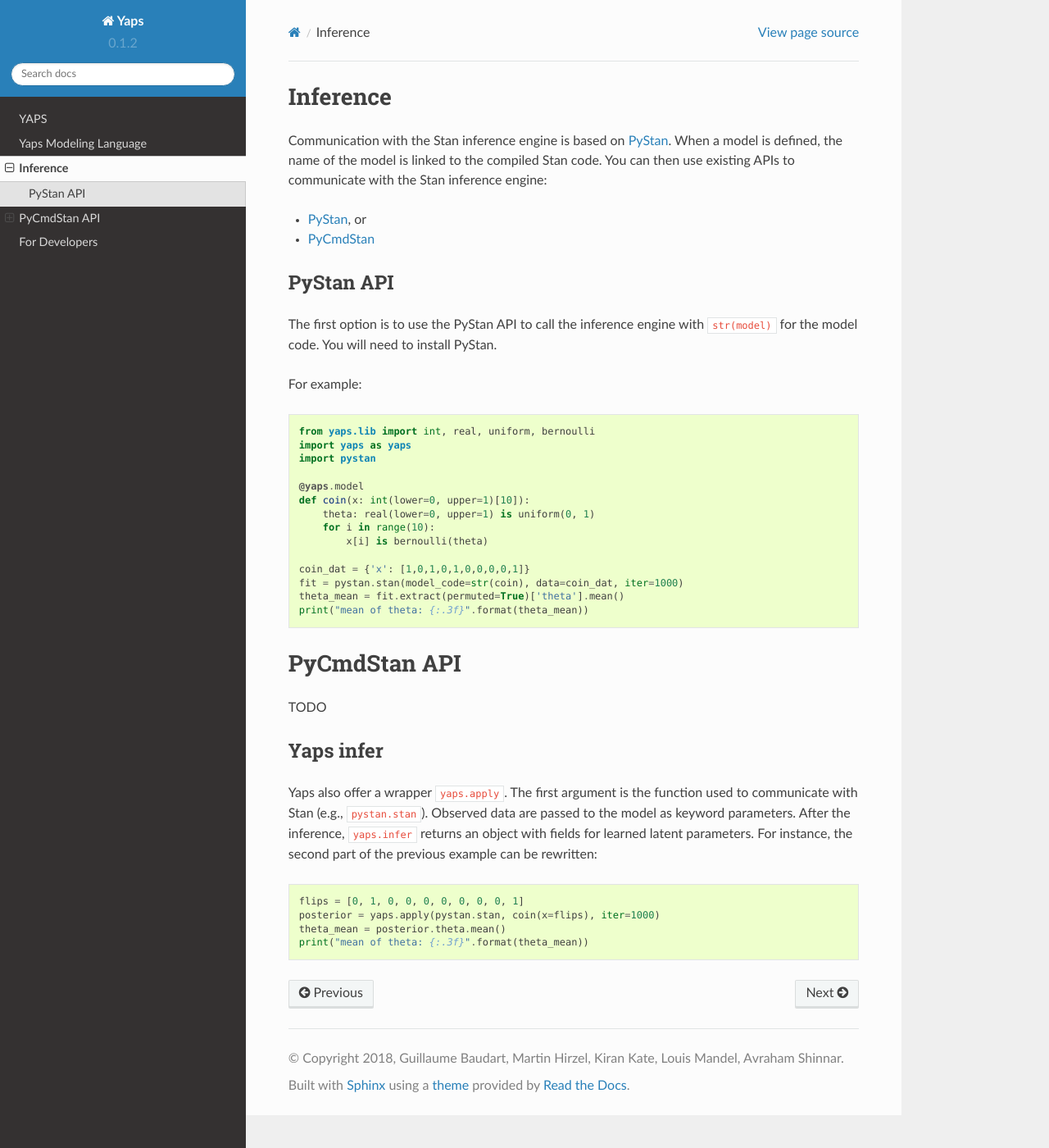
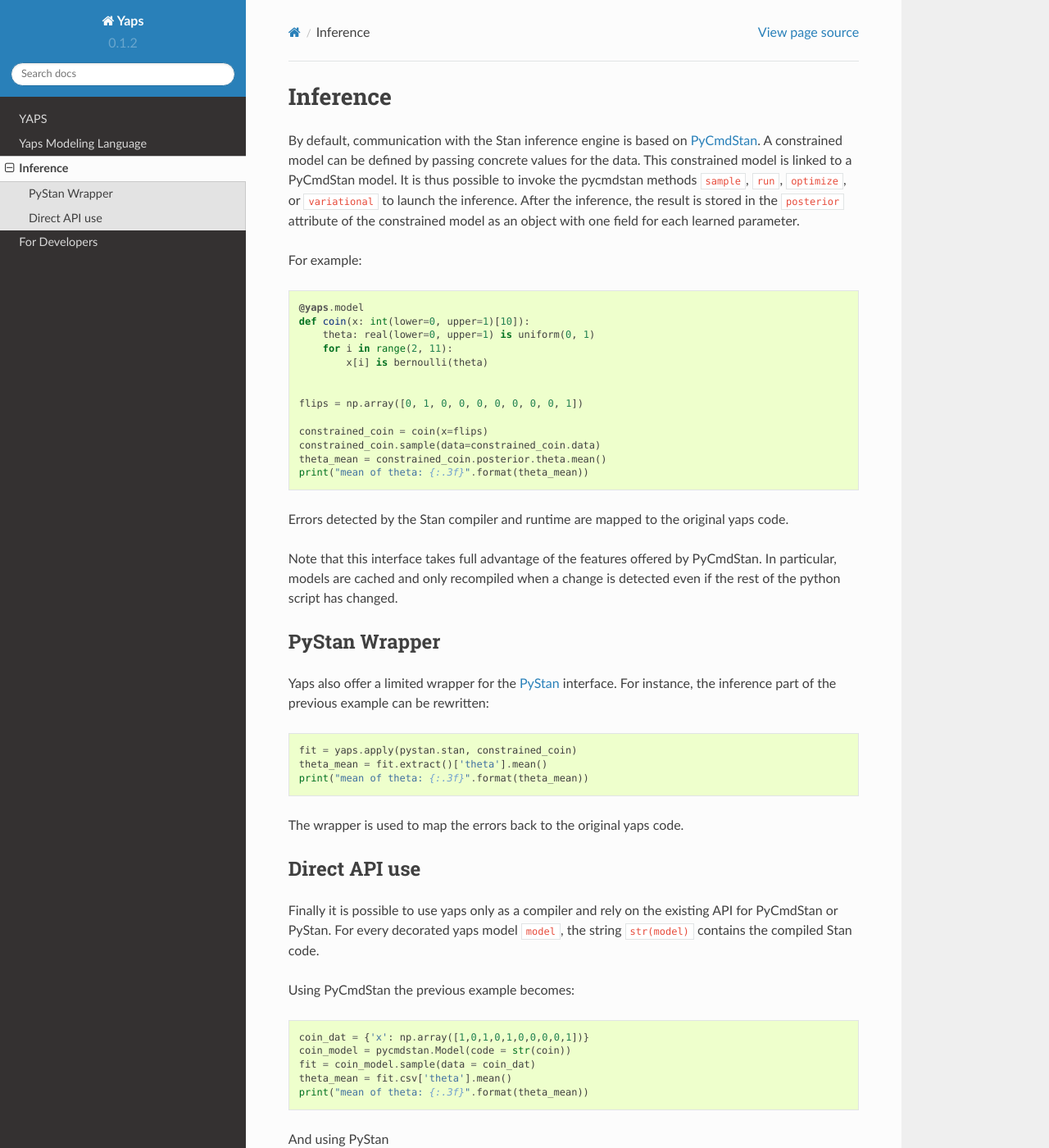
Before and after one commit to IBM/yaps, a Sphinx documentation site: the page built from docs/source/inference.md, in a window 1280 px wide and 1400 px high. Shown: the whole window at 82% size. Built offline with Sphinx 7.4.7 and the Read the Docs theme 2.0.0, drawn with Linux system fonts in a browser that asks for light colours; some of the changed text lies outside the part shown.

Commit message:
Update doc

````diff
--- a/docs/source/inference.md
+++ b/docs/source/inference.md
@@ -1,47 +1,65 @@
 # Inference
 
-Communication with the Stan inference engine is based on [PyStan](https://pystan.readthedocs.io/en/latest/).
-When a model is defined, the name of the model is linked to the compiled Stan code.
-You can then use existing APIs to communicate with the Stan inference engine:
-- [PyStan](https://pystan.readthedocs.io/en/latest/), or
-- [PyCmdStan](https://pycmdstan.readthedocs.io/en/latest/)
-
-## PyStan API
-The first option is to use the PyStan API to call the inference engine with `str(model)` for the model code.
-You will need to install PyStan.
+By default, communication with the Stan inference engine is based on [PyCmdStan](https://pycmdstan.readthedocs.io/en/latest/).
+A constrained model can be defined by passing concrete values for the data.
+This constrained model is linked to a PyCmdStan model.
+It is thus possible to invoke the pycmdstan methods `sample`, `run`, `optimize`, or `variational` to launch the inference.
+After the inference, the result is stored in the `posterior` attribute of the constrained model as an object with one field for each learned parameter.
 
 For example:
-```python
-from yaps.lib import int, real, uniform, bernoulli
-import yaps as yaps
-import pystan
-
+```
 @yaps.model
 def coin(x: int(lower=0, upper=1)[10]):
     theta: real(lower=0, upper=1) is uniform(0, 1)
-    for i in range(10):
+    for i in range(2, 11):
         x[i] is bernoulli(theta)
 
-coin_dat = {'x': [1,0,1,0,1,0,0,0,0,1]}
-fit = pystan.stan(model_code=str(coin), data=coin_dat, iter=1000)
+
+flips = np.array([0, 1, 0, 0, 0, 0, 0, 0, 0, 1])
+
+constrained_coin = coin(x=flips)
+constrained_coin.sample(data=constrained_coin.data)
+theta_mean = constrained_coin.posterior.theta.mean()
+print("mean of theta: {:.3f}".format(theta_mean))
+```
+
+Errors detected by the Stan compiler and runtime are mapped to the original yaps code.
+
+Note that this interface takes full advantage of the features offered by PyCmdStan.
+In particular, models are cached and only recompiled when a change is detected even if the rest of the python script has changed.
+
+## PyStan Wrapper
+
+Yaps also offer a limited wrapper for the [PyStan](https://pystan.readthedocs.io/en/latest/) interface.
+For instance, the inference part of the previous example can be rewritten:
+
+```
+fit = yaps.apply(pystan.stan, constrained_coin)
+theta_mean = fit.extract()['theta'].mean()
+print("mean of theta: {:.3f}".format(theta_mean))
+```
+
+The wrapper is used to map the errors back to the original yaps code.
+
+
+## Direct API use
+
+Finally it is possible to use yaps only as a compiler and rely on the existing API for PyCmdStan or PyStan.
+For every decorated yaps model `model`, the string `str(model)` contains the compiled Stan code.
+
+Using PyCmdStan the previous example becomes:
+```
+coin_dat = {'x': np.array([1,0,1,0,1,0,0,0,0,1])}
+coin_model = pycmdstan.Model(code = str(coin))
+fit = coin_model.sample(data = coin_dat)
+theta_mean = fit.csv['theta'].mean()
+print("mean of theta: {:.3f}".format(theta_mean))
+```
+
+And using PyStan
+```
+coin_dat = {'x': np.array([1,0,1,0,1,0,0,0,0,1])}
+fit = pystan.stan(model_code=str(coin), data=coin_dat)
 theta_mean = fit.extract(permuted=True)['theta'].mean()
 print("mean of theta: {:.3f}".format(theta_mean))
 ```
-
-# PyCmdStan API
-
-TODO
-
-## Yaps infer
-
-Yaps also offer a wrapper `yaps.apply`. The first argument is the function used to communicate with Stan (e.g., `pystan.stan`).
-Observed data are passed to the model as keyword parameters.
-After the inference, `yaps.infer` returns an object with fields for learned latent parameters.
-For instance, the second part of the previous example can be rewritten:
-
-```python
-flips = [0, 1, 0, 0, 0, 0, 0, 0, 0, 1]
-posterior = yaps.apply(pystan.stan, coin(x=flips), iter=1000)
-theta_mean = posterior.theta.mean()
-print("mean of theta: {:.3f}".format(theta_mean))
-```
````
Also changed, not shown: docs/source/README.md (+7 -4 lines), 18 other files.
